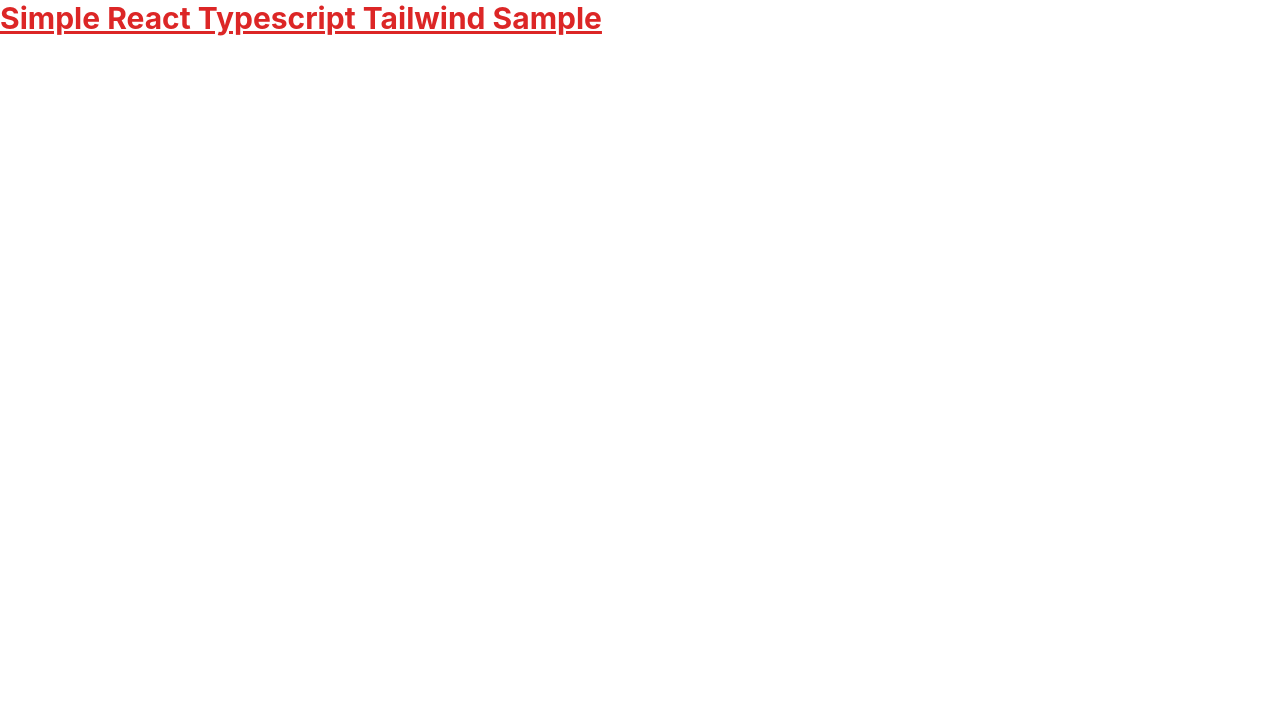
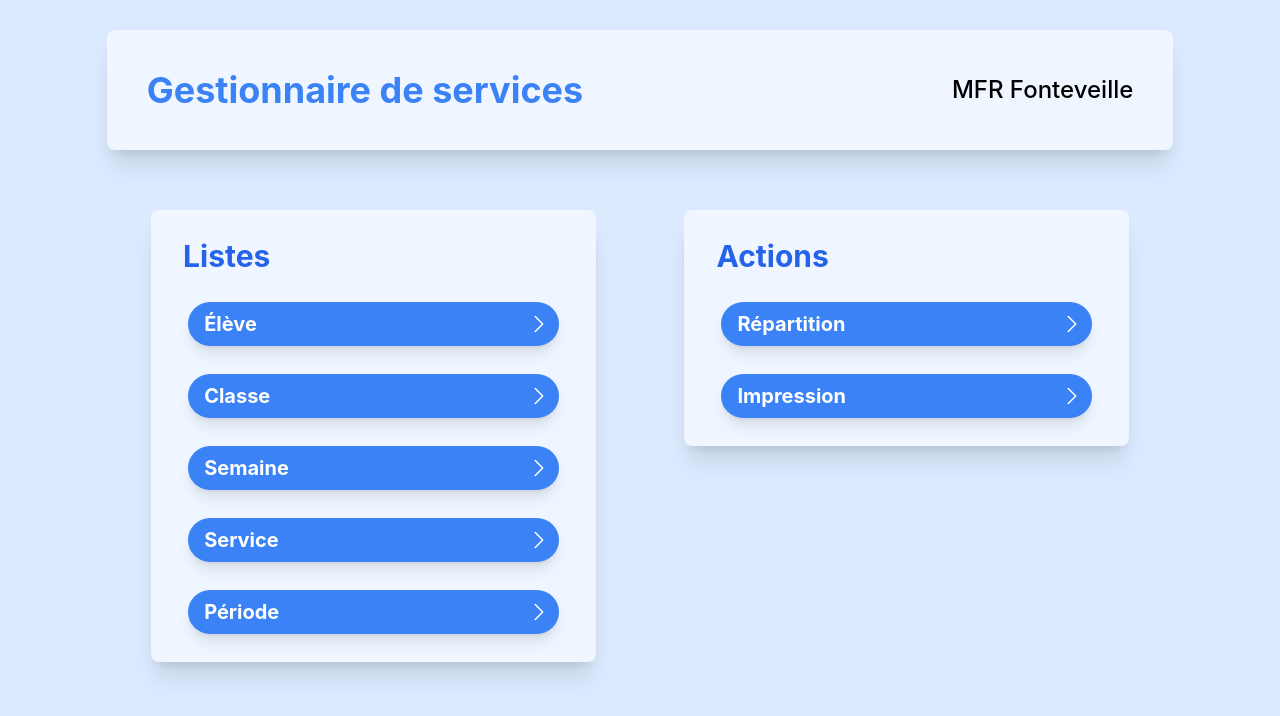
Before and after one commit to EstebanzG/ServicesManager, a React (Create React App) app: page /home in a window 1280 px wide. Before the commit this address led to /. Shown: the top 716 px of the page. Built offline with nearby package versions, Linux system fonts and the light colour scheme; no server answers.

Commit message:
[ADD] Configuration du routage et page d'accueil

```diff
--- a/src/App.tsx
+++ b/src/App.tsx
@@ -1,17 +1,21 @@
 import React from 'react';
 import { BrowserRouter as Router, Route, Routes, Navigate } from 'react-router-dom';
-import HomePage from './pages/home/Home';
+import Welcome from './pages/welcome/Welcome';
 import StudentPage from './pages/student/StudentList';
+import Home from "./pages/home/Home";
 
 function App() {
     return (
+        <div className={"bg-blue-100 w-screen h-screen flex flex-col items-center justify-around"}>
             <Router>
                 <Routes>
-                <Route path="/" element={<HomePage />} />
+                    <Route path="/" element={<Welcome />} />
+                    <Route path="/home" element={<Home />} />
                     <Route path="/student" element={<StudentPage />} />
                     <Route path="*" element={<Navigate to="/" />} />
                 </Routes>
             </Router>
+        </div>
     );
 }
 
--- a/src/index.tsx
+++ b/src/index.tsx
@@ -5,9 +5,9 @@ import reportWebVitals from "./common/reportWebVitals";
 import {createRoot} from "react-dom/client";
 
 // @ts-ignore
-const root = createRoot(document.getElementById('root'));
+const container = createRoot(document.querySelector('body'));
 
-root.render(
+container.render(
     <React.StrictMode>
         <App />
     </React.StrictMode>
--- /dev/null
+++ b/src/pages/auth/login/Login.tsx
@@ -0,0 +1,53 @@
+import { useState } from 'react';
+import {supabase} from "../../../common/supabaseClient";
+
+function Login() {
+    const [loading, setLoading] = useState(false);
+    const [email, setEmail] = useState('saimon@devdactic.com');
+    const [msg, setMsg] = useState('');
+
+    const handleLogin = async (e: any) => {
+        e.preventDefault();
+
+        try {
+            setLoading(true);
+            const { error } = await supabase.auth.signInWithOtp({ email });
+
+            if (error) {
+                setMsg(error.message);
+            } else {
+                setMsg('Check your emails now!');
+            }
+        } catch (error: any) {
+            setMsg(error.error_description || error.message);
+        } finally {
+            setLoading(false);
+        }
+    };
+
+    return (
+        <div>
+            <h1>Supabase + React = 🚀</h1>
+    <p className="description">Sign in via magic link with your email below</p>
+    {loading ? (
+        'Sending magic link...'
+    ) : (
+        <form onSubmit={handleLogin}>
+        <label htmlFor="email">Email:</label>
+    <input
+        id="email"
+        className="input"
+        type="email"
+        placeholder="Your email"
+        value={email}
+        onChange={(e) => setEmail(e.target.value)}
+        />
+        <button className="button">Get Magic Link</button>
+    </form>
+    )}
+    <p className="message">{msg}</p>
+        </div>
+);
+}
+
+export default Login;
--- /dev/null
+++ b/src/pages/home/Components/HomeButton.tsx
@@ -0,0 +1,19 @@
+import React from 'react';
+
+interface infos {
+    name: string;
+    url: string;
+}
+
+function HomeButton({ name, url }: infos) {
+    return (
+        <a className={"bg-blue-500 w-10/12 flex items-center justify-between rounded-full shadow-lg p-2 mb-7 hover:bg-blue-400"} href={'/' + url}>
+            <h1 className={"text-white font-bold text-xl pl-2"}>{ name }</h1>
+            <svg xmlns="http://www.w3.org/2000/svg" fill="none" viewBox="0 0 24 24" strokeWidth={1.5} stroke="currentColor" className="w-6 h-6 text-white">
+                <path strokeLinecap="round" strokeLinejoin="round" d="M8.25 4.5l7.5 7.5-7.5 7.5" />
+            </svg>
+        </a>
+    );
+}
+
+export default HomeButton;
--- /dev/null
+++ b/src/pages/home/Components/HomeHeader.tsx
@@ -0,0 +1,12 @@
+import React from 'react';
+
+function HomeHeader() {
+    return (
+        <header className={"h-[15%] w-10/12 bg-blue-50 flex items-center justify-between rounded-lg shadow-xl"}>
+            <h1 className={"text-blue-500 font-bold text-4xl ml-10"}>Gestionnaire de services</h1>
+            <h2 className={"font-medium text-2xl mr-10"}>MFR Fonteveille</h2>
+        </header>
+    );
+}
+
+export default HomeHeader;
--- a/src/pages/home/Home.tsx
+++ b/src/pages/home/Home.tsx
@@ -1,11 +1,28 @@
 import React from 'react';
+import HomeHeader from "./Components/HomeHeader";
+import HomeButton from "./Components/HomeButton";
 
 function Home() {
-  return (
-      <h1 className="text-3xl font-bold underline text-red-600">
-        Simple React Typescript Tailwind Sample
-      </h1>
-  );
+    return (
+        <>
+            <HomeHeader />
+            <div className={"flex justify-around w-10/12 h-[70%]"}>
+                <div className={"bg-blue-50 w-5/12 rounded-lg shadow-xl flex flex-col items-center justify-around h-fit"}>
+                    <h4 className={"w-full text-blue-600 text-3xl font-bold ml-16 mb-7 mt-7"}>Listes</h4>
+                    <HomeButton name={"Élève"} url={'student'} />
+                    <HomeButton name={"Classe"} url={'student'} />
+                    <HomeButton name={"Semaine"} url={'student'}/>
+                    <HomeButton name={"Service"} url={'student'}/>
+                    <HomeButton name={"Période"} url={'student'}/>
+                </div>
+                <div className={"bg-blue-50 w-5/12 rounded-lg shadow-xl flex flex-col items-center justify-around h-fit"}>
+                    <h4 className={"w-full text-blue-600 text-3xl font-bold ml-16 mb-7 mt-7"}>Actions</h4>
+                    <HomeButton name={"Répartition"} url={'student'}/>
+                    <HomeButton name={"Impression"} url={'student'}/>
+                </div>
+            </div>
+        </>
+    );
 }
 
 export default Home;
--- a/src/pages/student/StudentList.tsx
+++ b/src/pages/student/StudentList.tsx
@@ -21,11 +21,13 @@ function StudentList() {
             .select('*')
         setStudents(data || []);
     };
+
     return (
         <div>
             <h1 className="text-3xl font-bold underline text-red-600">
                 STUDENT
             </h1>
+            {  }
             {students.map((student) => (
                 <p key={ student.id }>{ student.firstname }</p>
             ))}
--- /dev/null
+++ b/src/pages/welcome/Welcome.tsx
@@ -0,0 +1,11 @@
+import React from 'react';
+
+function Welcome() {
+  return (
+      <h1 className="text-3xl font-bold underline text-red-600">
+        Simple React Typescript Tailwind Sample
+      </h1>
+  );
+}
+
+export default Welcome;
```
Also changed, not shown: public/index.html (+0 -13 lines), src/index.html (deleted, +0 -7 lines). Lines whose indentation alone changed are shown as unchanged.
